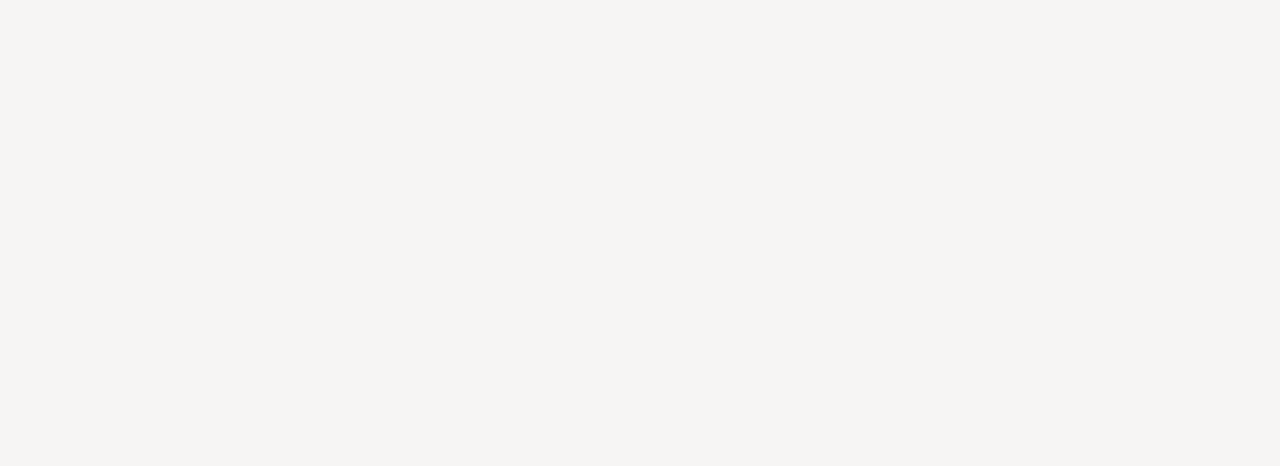
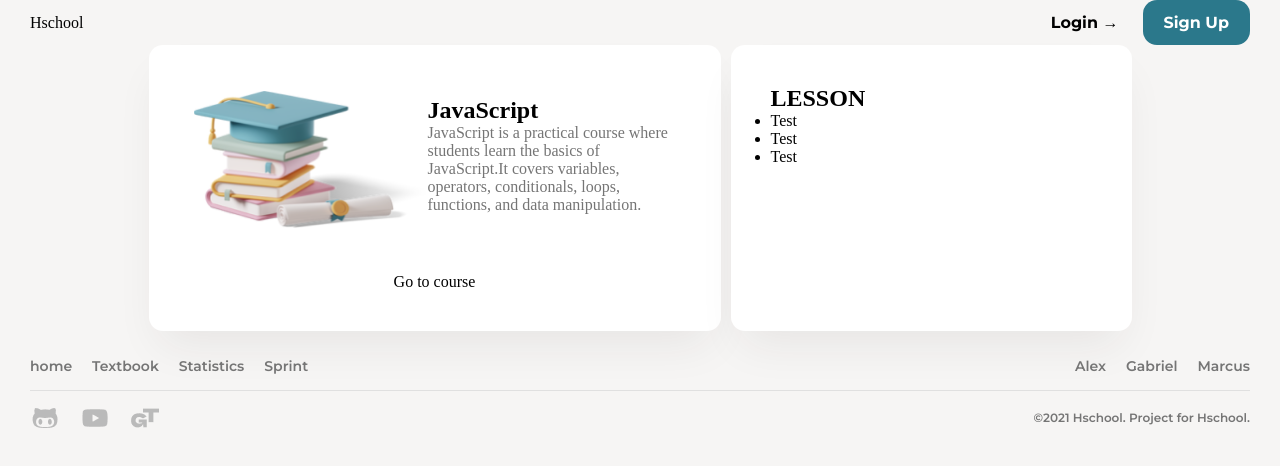
Before and after one commit to StanislavM31/educationalPlatform, a React (Create React App) app in the folder client/: page /course/1 in a window 1280 px wide. Before the commit this address had no page. Shown: the top 466 px of the page. Built offline with nearby package versions, Linux system fonts and the light colour scheme; a web font is replaced by a local one.

Commit message:
:feat: Route /course/:id

```diff
--- a/client/src/App.js
+++ b/client/src/App.js
@@ -3,8 +3,8 @@ import HomePage from './pages/HomePage/HomePage';
 import {Routes, Route} from 'react-router-dom'
 import RegPage from './pages/RegPage/RegPage'
 import AuthPage from './pages/AuthPage/AuthPage';
-import StudentPage from "./pages/StudentPage/StudentPage"
-
+import StudentPage from "./pages/StudentPage/StudentPage";
+import CoursePage from "./pages/CoursePage/CoursePage";
 
 function App() {
   return (
@@ -13,6 +13,7 @@ function App() {
       <Route path={"/auth"} element={<AuthPage/>}> </Route>
       <Route path={"/reg"} element={<RegPage/>}> </Route>
       <Route path={"/student"} element={<StudentPage/>}>  </Route>
+      <Route path={"/course/:id"} element={<CoursePage/>}>  </Route>
     </Routes>
   );
 }
--- /dev/null
+++ b/client/src/pages/CoursePage/CoursePage.js
@@ -0,0 +1,43 @@
+import { useParams } from "react-router-dom";
+import { useEffect, useState } from "react";
+import array from "../../storage/course.json";
+import Header from "../../components/Header/Header";
+import Footer from "../../components/Footer/Footer";
+import style from "./style.module.css";
+
+export default function CoursePage() {
+  const { id } = useParams();
+  const [element, setElement] = useState({});
+  useEffect(() => {
+    const curElement = array.filter((el) => el.id === id);
+    setElement(curElement[0]);
+  }, [id]);
+  return (
+    <>
+      <Header></Header>
+      <div className={style.container}>
+        <div className={style.course}>
+          <div className={style.flex}>
+            <div className={style.img}></div>
+            <div className={style.info}>
+              <h2>{element.name}</h2>
+              <p>{element.text}</p>
+            </div>
+          </div>
+
+          <div className={style.btn}>Go to course</div>
+        </div>
+
+        <div className={style.lesson}>
+            <h2>LESSON</h2>
+          <ul>
+            <li>Test</li>
+            <li>Test</li>
+            <li>Test</li>
+          </ul>
+        </div>
+      </div>
+      <Footer></Footer>
+    </>
+  );
+}
--- /dev/null
+++ b/client/src/pages/CoursePage/style.module.css
@@ -0,0 +1,42 @@
+.container {
+  display: flex;
+  margin: auto;
+  width: max-content;
+  gap:10px;
+}
+.course {
+  width: 572px;
+  padding: 40px;
+  border-radius: 14px;
+  background: #fff;
+  box-shadow: 0px 22.89813px 45.79626px -11.44906px rgba(52, 41, 39, 0.08);
+}
+.flex {
+  display: flex;
+  justify-content: space-around;
+}
+.img {
+  width: 239px;
+  height: 150px;
+  background-image: url(./books33.png);
+  background-repeat: no-repeat;
+  background-size: contain;
+}
+.info {
+  width: 253px;
+  height: 176px;
+  margin-top: 12px;
+}
+.info p {
+    color: #757575;
+}
+.btn {
+  text-align: center;
+}
+.lesson{
+    width: 401px;
+    padding: 40px;
+    border-radius: 14px;
+    background: #fff;
+    box-shadow: 0px 22.89813px 45.79626px -11.44906px rgba(52, 41, 39, 0.08);
+}
--- a/client/src/pages/StudentPage/StudentPage.js
+++ b/client/src/pages/StudentPage/StudentPage.js
@@ -2,26 +2,27 @@ import Header from "../../components/Header/Header";
 import Footer from "../../components/Footer/Footer";
 import style from "./style.module.css";
 import { Pagination } from "@mui/material";
-import array from "./array";
+import array from "../../storage/course.json";
 import { useState, useEffect } from "react";
+import { Link } from "react-router-dom";
+
 
 function StudentPage() {
   const [elements, setElements] = useState([]);
   const [currentPage, setCurrentPage] = useState(1);
 
-  const elementsPerPage = 4;
+  const elementsPerPage = 3;
 
-  useEffect(()=> setElements(array), [currentPage])
+  useEffect(() => setElements(array), [currentPage]);
 
   //Логика расчета элементов для отображения
   const indexLastElement = currentPage * elementsPerPage; //1*3, 2*3, 3*3
-  const indexFirstElement = indexLastElement - elementsPerPage;//3-3, 6-3, 9-3
-  const currentElements = elements.slice(indexFirstElement, indexLastElement);//slice(0,3); 3,6; 6,9
+  const indexFirstElement = indexLastElement - elementsPerPage; //3-3, 6-3, 9-3
+  const currentElements = elements.slice(indexFirstElement, indexLastElement); //slice(0,3); 3,6; 6,9
 
-
-  function updateData(event, page){
+  function updateData(event, page) {
     console.log(page);
-    setCurrentPage(page)
+    setCurrentPage(page);
   }
 
   return (
@@ -32,23 +33,31 @@ function StudentPage() {
           <div className={style.image}></div>
         </div>
         <div className={style.list}>
-            {
-                currentElements.map((el, index)=>{
+          {currentElements.map((el, index) => {
             return (
-                        <div key={index} className={style.courseCart} >
+              <div key={index}>
+              <Link to={`/course/${el.id}`}>
+                <div  className={style.courseCart}>
                   <div className={style.courseImg}></div>
                   <div className={style.courseOuter}>
                     <h2>{el.name}</h2>
                     <p>{el.text}</p>
                   </div>
                 </div>
-                    )
-                })
-            }
+              </Link>
+              </div>
+            );
+          })}
         </div>
       </div>
       <div>
-      <Pagination value={currentPage} onChange={updateData} count={Math.ceil(array.length / elementsPerPage)} color="primary" hideNextButton={true} />
+        <Pagination
+          value={currentPage}
+          onChange={updateData}
+          count={Math.ceil(array.length / elementsPerPage)}
+          color="primary"
+          hideNextButton={false}
+        />
       </div>
       <Footer />
     </>
--- a/client/src/pages/StudentPage/array.js
+++ /dev/null
@@ -1,44 +0,0 @@
-const array = [
-    { id: "1",
-      name: "JavaScript",
-      text: "JavaScript is a practical course where students learn the basics of JavaScript.It covers variables, operators, conditionals, loops, functions, and data manipulation.",
-    },
-    { id: "2",
-      name: "TypeScript",
-      text: "TypeScript is a course that provides an introduction to TypeScript. Students will learn about TypeScript's key features, such as type annotations, interfaces, classes, and modules",
-    },
-    { id: "3",
-      name: "Python",
-      text: "Students will learn about variables, data types, conditionals, loops, functions, and file handling. Through hands-on exercises and projects, students will gain proficiency in writing Python code and solving real-world problems.",
-    },
-    { id: "4",
-      name: "#1",
-      text: "Lorem ipsum dolor sit amet, consectetur adipiscing elit, sed do eiusmod tempor incididunt ut labore et dolore magna aliqua. Ut enim ad minim veniam, quis nostrud exercitation ullamco laboris nisi ut aliquip ex ea commodo consequat.",
-    },
-    { id: "5",
-      name: "#2",
-      text: "Lorem ipsum dolor sit amet, consectetur adipiscing elit, sed do eiusmod tempor incididunt ut labore et dolore magna aliqua. Ut enim ad minim veniam, quis nostrud exercitation ullamco laboris nisi ut aliquip ex ea commodo consequat.",
-    },
-    { id: "6",
-      name: "#3",
-      text: "Lorem ipsum dolor sit amet, consectetur adipiscing elit, sed do eiusmod tempor incididunt ut labore et dolore magna aliqua. Ut enim ad minim veniam, quis nostrud exercitation ullamco laboris nisi ut aliquip ex ea commodo consequat.",
-    },
-    {
-      name: "#4",
-      text: "Lorem ipsum dolor sit amet, consectetur adipiscing elit, sed do eiusmod tempor incididunt ut labore et dolore magna aliqua. Ut enim ad minim veniam, quis nostrud exercitation ullamco laboris nisi ut aliquip ex ea commodo consequat.",
-    },
-    {
-      name: "#5",
-      text: "Lorem ipsum dolor sit amet, consectetur adipiscing elit, sed do eiusmod tempor incididunt ut labore et dolore magna aliqua. Ut enim ad minim veniam, quis nostrud exercitation ullamco laboris nisi ut aliquip ex ea commodo consequat.",
-    },
-    {
-      name: "#6",
-      text: "Lorem ipsum dolor sit amet, consectetur adipiscing elit, sed do eiusmod tempor incididunt ut labore et dolore magna aliqua. Ut enim ad minim veniam, quis nostrud exercitation ullamco laboris nisi ut aliquip ex ea commodo consequat.",
-    },
-    {
-      name: "#7",
-      text: "Lorem ipsum dolor sit amet, consectetur adipiscing elit, sed do eiusmod tempor incididunt ut labore et dolore magna aliqua. Ut enim ad minim veniam, quis nostrud exercitation ullamco laboris nisi ut aliquip ex ea commodo consequat.",
-    },
-  ];
-
-  export default array
```
Also changed, not shown: client/src/pages/CoursePage/books33.png (added). Lines whose indentation alone changed are shown as unchanged.
